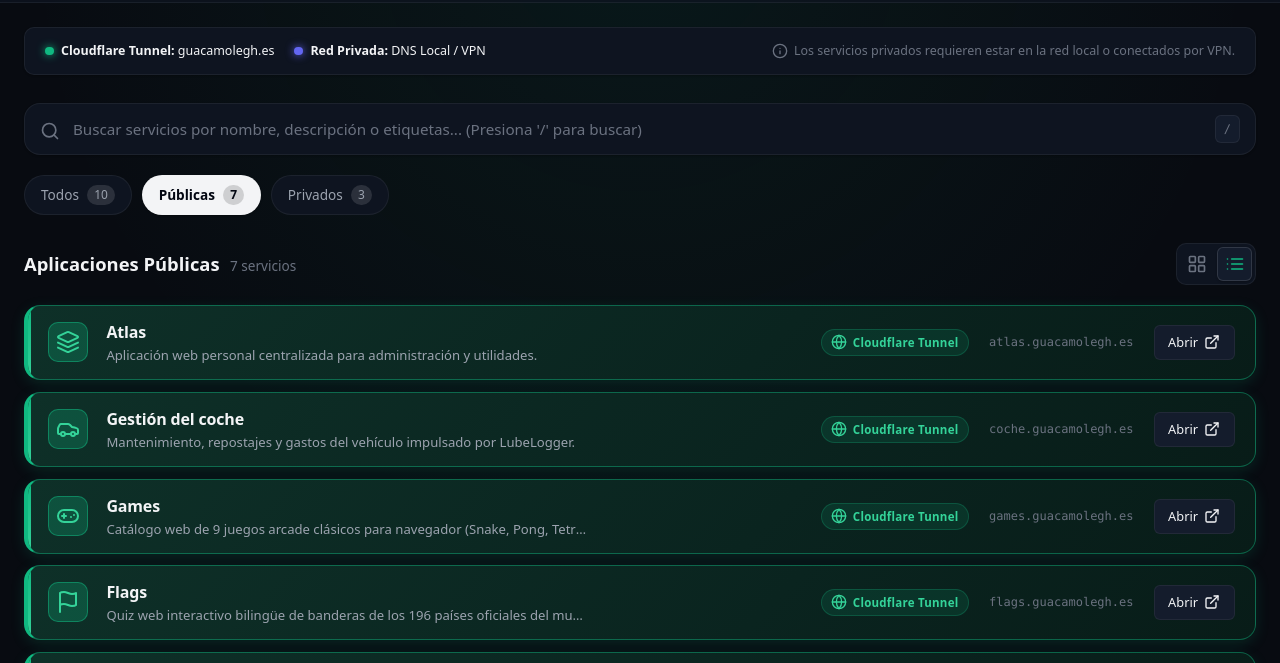
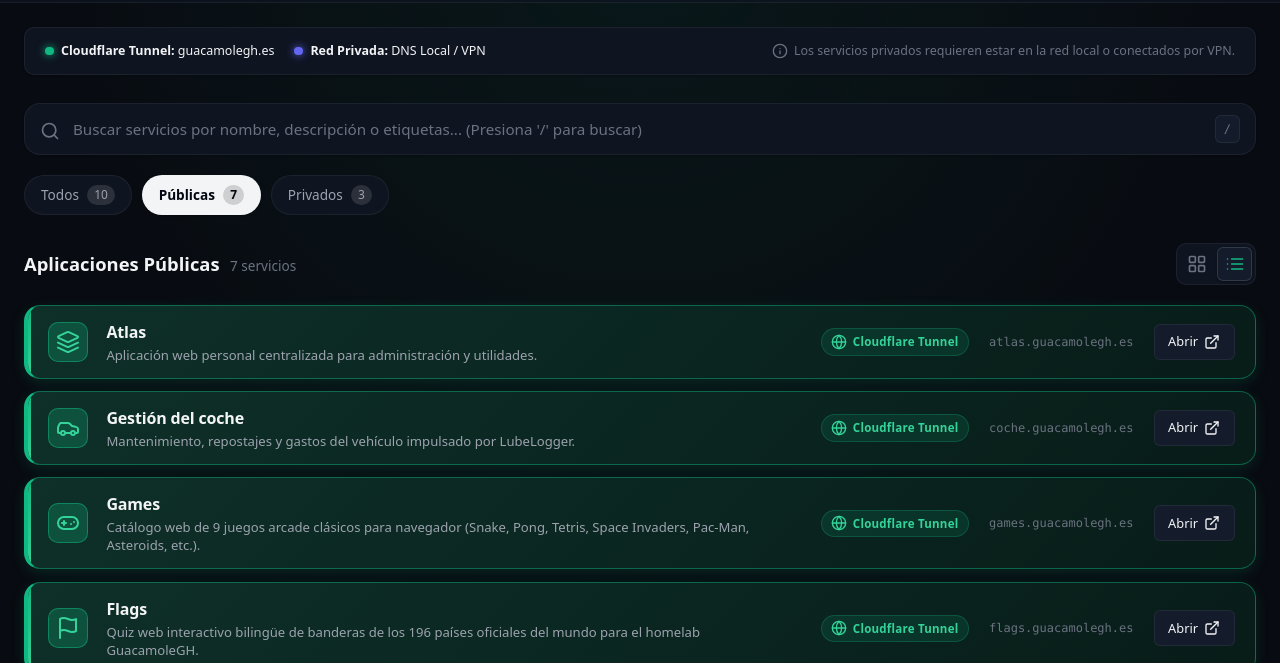
Before and after one commit to GuacamoleGH/Hub, a plain HTML site: page index.html in a window 1280 px wide. Shown: the part 70-733 px from the top of the page. Drawn offline with Linux system fonts and the light colour scheme.

Commit message:
fix(ui): permitir texto completo en descripciones de lista y anadir tooltips en hover

```diff
--- a/assets/css/style.css
+++ b/assets/css/style.css
@@ -937,10 +937,10 @@ input {
 .services-grid.view-list .card-description {
   margin-bottom: 0;
   font-size: 0.82rem;
-  white-space: nowrap;
-  overflow: hidden;
-  text-overflow: ellipsis;
-  max-width: 480px;
+  line-height: 1.4;
+  white-space: normal;
+  max-width: 100%;
+  word-break: break-word;
 }
 
 .services-grid.view-list .card-access-badge {
--- a/assets/js/app.js
+++ b/assets/js/app.js
@@ -248,9 +248,9 @@
 
             <div class="card-content">
               <div class="card-title-row">
-                <h3 class="card-title">${escapeHtml(service.title)}</h3>
+                <h3 class="card-title" title="${escapeHtml(service.title)}">${escapeHtml(service.title)}</h3>
               </div>
-              <p class="card-description">${escapeHtml(service.description)}</p>
+              <p class="card-description" title="${escapeHtml(service.description)}">${escapeHtml(service.description)}</p>
             </div>
           </div>
 
```
